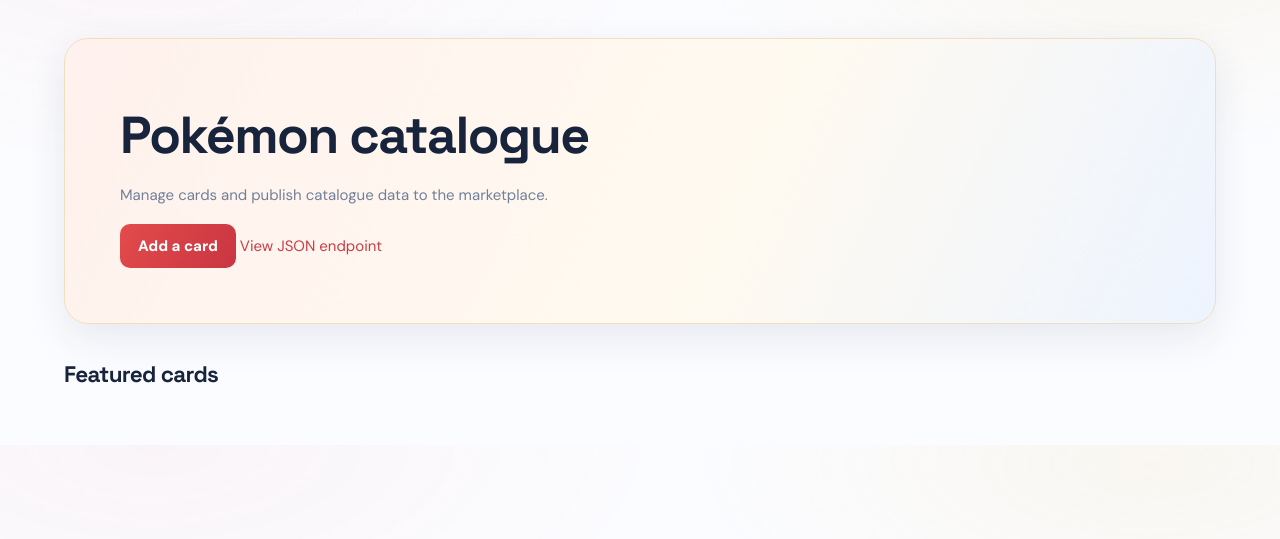
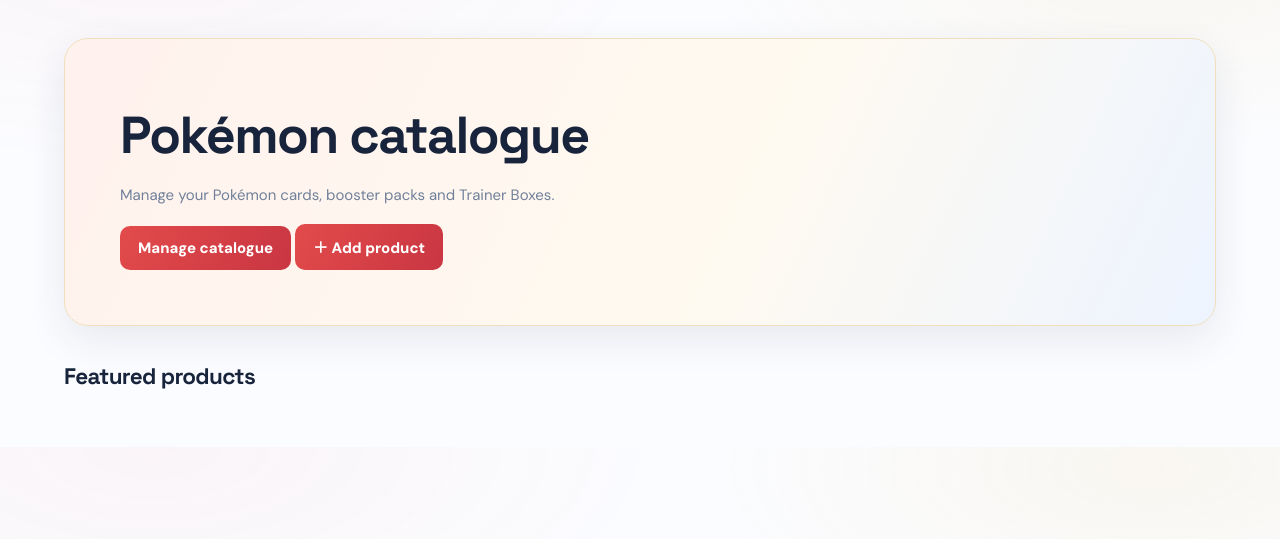
Before and after one commit to shinuxAKI/PokeMarket, an ASP.NET Core app: page / in a window 1280 px wide. Shown: the part 63-602 px from the top of the page. Run offline with ASP.NET Core 8, Linux system fonts and the light colour scheme; some libraries are stand-ins or nearby versions.

Commit message:
Remove public JSON endpoint link from catalogue dashboard

```diff
--- a/PokemonMvc/Views/Home/Index.cshtml
+++ b/PokemonMvc/Views/Home/Index.cshtml
@@ -1,2 +1,20 @@
 @model IEnumerable<Card>
-@{ViewData["Title"]="Dashboard";}<section class="hero"><h1>Pokémon catalogue</h1><p>Manage cards and publish catalogue data to the marketplace.</p><a class="btn" href="/Cards/Create">Add a card</a> <a href="/api/catalog/cards">View JSON endpoint</a></section><h2>Featured cards</h2><div class="grid">@foreach(var c in Model){<a class="card" href="/Cards/Details/@c.Id"><img src="@(c.ImageUrl??"https://placehold.co/240x330")"><b>@c.Name</b><small>@c.SetName · @c.Rarity</small><strong>QAR @c.MarketPriceQar</strong></a>}</div>
+@{ ViewData["Title"] = "Dashboard"; }
+<section class="hero">
+    <h1>Pokémon catalogue</h1>
+    <p>Manage your Pokémon cards, booster packs and Trainer Boxes.</p>
+    <a class="btn" href="/Cards">Manage catalogue</a>
+    <a class="btn" href="/Cards/Create">＋ Add product</a>
+</section>
+<h2>Featured products</h2>
+<div class="grid">
+@foreach (var c in Model)
+{
+    <a class="card" href="/Cards/Details/@c.Id">
+        <img src="@(string.IsNullOrWhiteSpace(c.ImageUrl) ? "https://placehold.co/240x330?text=Pok%C3%A9Market" : c.ImageUrl)" alt="@c.Name" loading="lazy">
+        <b>@c.Name</b>
+        <small>@c.ProductType · @c.SetName · @c.Rarity</small>
+        <strong>QAR @c.MarketPriceQar</strong>
+    </a>
+}
+</div>
```
